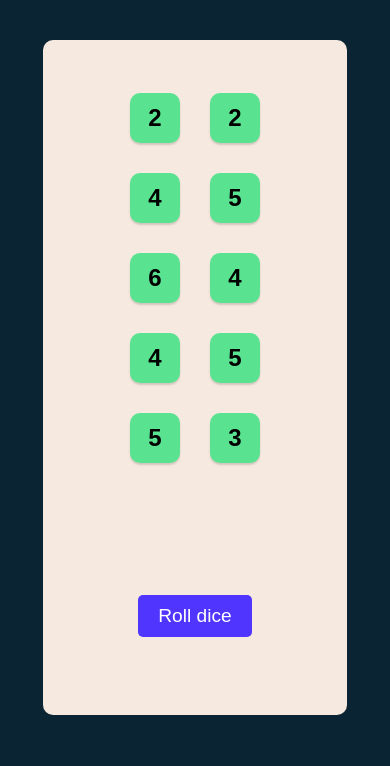
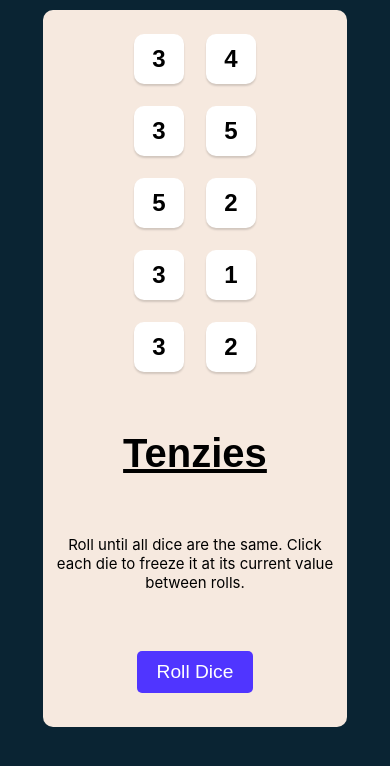
Before and after one commit to ZrC4tlyst/Tenzies-Game-in-React, a React (Vite) app in the folder Tenzies Game/: page / in a window 390 px wide. Shown: the top 766 px of the page. Built offline with nearby package versions, Linux system fonts and the light colour scheme.

Commit message:
Completed the project

```diff
--- a/Tenzies Game/package.json
+++ b/Tenzies Game/package.json
@@ -12,6 +12,7 @@
   "dependencies": {
     "nanoid": "^5.0.7",
     "react": "^18.2.0",
+    "react-confetti": "^6.1.0",
     "react-dom": "^18.2.0"
   },
   "devDependencies": {
--- a/Tenzies Game/src/App.css
+++ b/Tenzies Game/src/App.css
@@ -2,6 +2,7 @@
   margin: 0;
   padding: 0;
   box-sizing: border-box;
+  -webkit-tap-highlight-color: transparent;
 }
 
 html,
@@ -10,7 +11,7 @@ body {
   height: 100%;
   width: 100%;
   background: #0a2433;
-  padding: 20px;
+  padding: 5px;
 }
 
 .main {
@@ -24,12 +25,23 @@ body {
   justify-content: space-around;
   align-items: center;
 }
+.title {
+  font-size: 40px;
+  margin: 0;
+}
 
 .die-container {
   display: grid;
   grid-template: auto auto/repeat(5, 1fr);
   gap: 30px;
   cursor: pointer;
+}
+
+.instructions {
+  font-family: "Inter", sans-serif;
+  font-weight: 400;
+  margin-top: 0;
+  text-align: center;
 }
 
 button {
@@ -67,7 +79,7 @@ button:active {
   .main {
     width: 36vh;
     margin: auto;
-    height: 80vh;
+    height: 85vh;
     max-width: 800px;
     background: #f6e9df;
     border-radius: 10px;
@@ -77,10 +89,24 @@ button:active {
     align-items: center;
   }
 
+  .title {
+    text-decoration: underline;
+    margin: 10px;
+  }
+
+  .instructions {
+    font-family: "Inter", sans-serif;
+    font-weight: 400;
+    margin-top: 0;
+    padding: 0 10px;
+    text-align: center;
+    font-size: 15px;
+  }
+
   .die-container {
     display: grid;
     grid-template: auto auto/repeat(2, 1fr);
-    gap: 30px;
+    gap: 22px;
     cursor: pointer;
   }
 
@@ -94,4 +120,16 @@ button:active {
     justify-content: center;
     background-color: #fff;
   }
+
+  button {
+    padding: 10px 20px;
+    border: none;
+    margin: 10px;
+    font-size: 1.2rem;
+    background-color: #5035ff;
+    color: white;
+    border-radius: 5px;
+    font-family: sans-serif;
+    cursor: pointer;
+  }
 }
--- a/Tenzies Game/src/App.jsx
+++ b/Tenzies Game/src/App.jsx
@@ -1,30 +1,54 @@
-import { useState } from "react";
+import { useEffect, useState } from "react";
 import "./App.css";
 import Die from "./components/Die";
 import { nanoid } from "nanoid";
+import Confetti from "react-confetti";
 
 function App() {
   const [newDie, setNewDie] = useState(allNewDice);
+  const [tenzies, setTenzies] = useState(false);
+
+  useEffect(() => {
+    const allDiceHeld = newDie.every((die) => die.isHeld);
+    const firstValue = newDie[0].value;
+    const allSameValue = newDie.every((die) => die.value === firstValue);
+    if (allDiceHeld && allSameValue) {
+      setTenzies(true);
+      console.log("you won");
+    }
+  }, [newDie]);
+
+  function generateNewDice() {
+    let randomNumber = Math.ceil(Math.random() * 6);
+    return {
+      value: randomNumber,
+      isHeld: false,
+      id: nanoid(),
+    };
+  }
 
   function allNewDice() {
     const newDice = [];
     for (let i = 1; i < 11; i++) {
-      let randomNumber = Math.ceil(Math.random() * 6);
-      newDice.push({
-        value: randomNumber,
-        isHeld: true,
-        id: nanoid(),
-      });
+      newDice.push(generateNewDice());
     }
-    console.log(newDice);
     return newDice;
   }
 
   function rollDice() {
-    setNewDie(allNewDice());
+    if (!tenzies) {
+      setNewDie((prevDie) => {
+        return prevDie.map((die) => {
+          return die.isHeld ? die : generateNewDice();
+        });
+      });
+    } else {
+      setTenzies(false);
+      setNewDie(allNewDice);
+    }
   }
+
   function holdDice(id) {
-    console.log(id);
     setNewDie((prevDie) => {
       return prevDie.map((die) => {
         return die.id === id ? { ...die, isHeld: !die.isHeld } : die;
@@ -46,7 +70,13 @@ function App() {
     <>
       <main className="main">
         <div className="die-container">{newDieFace}</div>
-        <button onClick={rollDice}>Roll dice</button>
+        <h1 className="title">Tenzies</h1>
+        <p className="instructions">
+          Roll until all dice are the same. Click each die to freeze it at its
+          current value between rolls.
+        </p>
+        <button onClick={rollDice}>{tenzies ? "New Game" : "Roll Dice"}</button>
+        {tenzies && <Confetti />}
       </main>
     </>
   );
```
Also changed, not shown: 1 other file (tests, documents, lock files or other folders).
